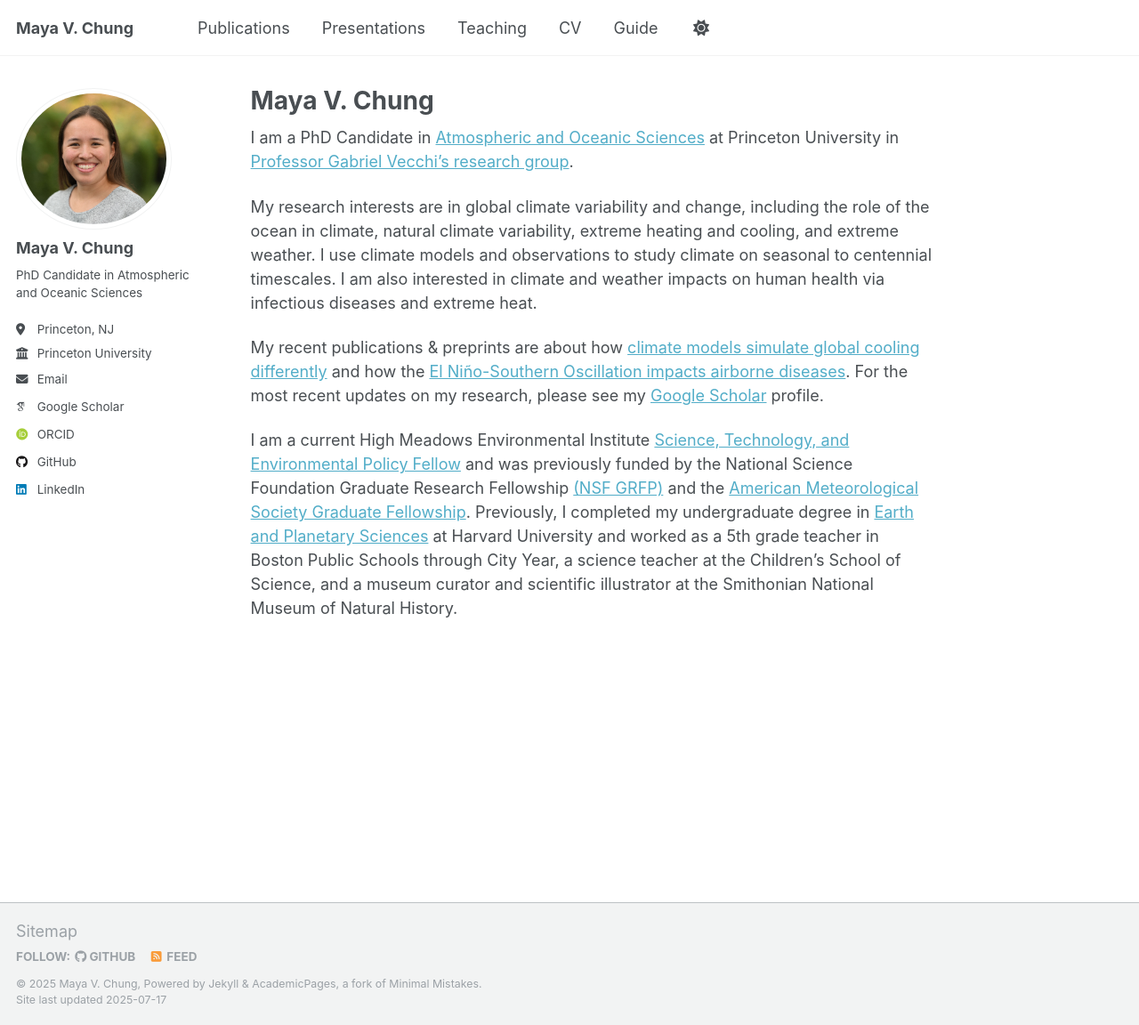
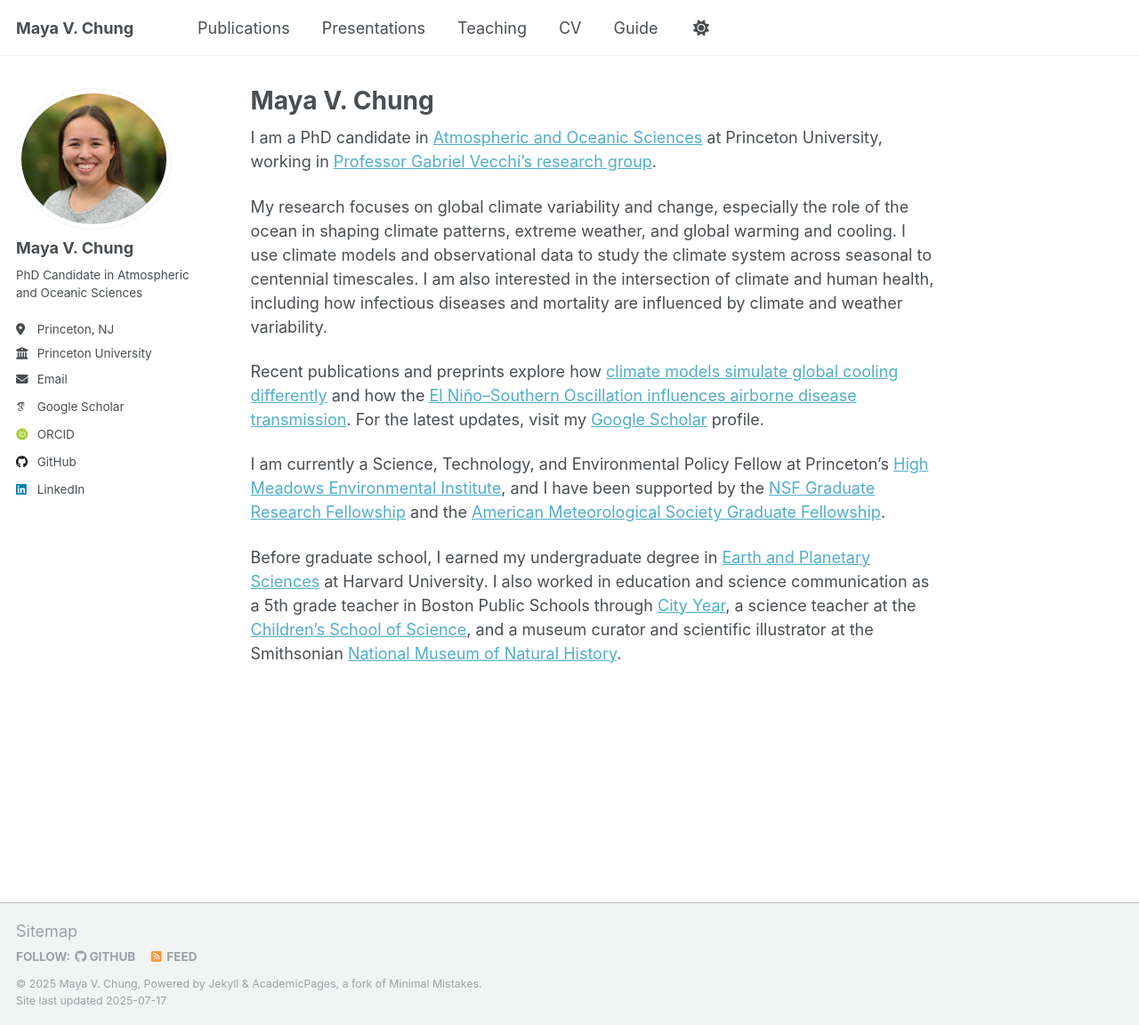
Before and after one commit to mayavchung/mayavchung.github.io, a Jekyll site: the page built from _pages/about.md, in a window 1280 px wide and 1152 px high. Shown: the whole window at 89% size. Built offline with Jekyll 4.4.1, drawn with Linux system fonts in a browser that asks for light colours; some web fonts are replaced; a script that is not in the unit is left out.

Commit message:
Update about.md

```diff
--- a/_pages/about.md
+++ b/_pages/about.md
@@ -7,10 +7,12 @@ redirect_from:
   - /about.html
 ---
 
-I am a PhD Candidate in [Atmospheric and Oceanic Sciences](https://aos.princeton.edu/) at Princeton University in [Professor Gabriel Vecchi's research group](https://vecchi.princeton.edu/).
+I am a PhD candidate in [Atmospheric and Oceanic Sciences](https://aos.princeton.edu/) at Princeton University, working in [Professor Gabriel Vecchi's research group](https://vecchi.princeton.edu/).
 
-My research interests are in global climate variability and change, including the role of the ocean in climate, natural climate variability, extreme heating and cooling, and extreme weather. I use climate models and observations to study climate on seasonal to centennial timescales. I am also interested in climate and weather impacts on human health via infectious diseases and extreme heat.
+My research focuses on global climate variability and change, especially the role of the ocean in shaping climate patterns, extreme weather, and global warming and cooling. I use climate models and observational data to study the climate system across seasonal to centennial timescales. I am also interested in the intersection of climate and human health, including how infectious diseases and mortality are influenced by climate and weather variability.
 
-My recent publications & preprints are about how [climate models simulate global cooling differently](https://essopenarchive.org/doi/full/10.22541/essoar.175190999.97949534) and how the [El Niño-Southern Oscillation impacts airborne diseases](https://agupubs.onlinelibrary.wiley.com/doi/full/10.1029/2024GH001193). For the most recent updates on my research, please see my [Google Scholar](https://scholar.google.com/citations?user=h5lDhDwAAAAJ&hl=en) profile.
+Recent publications and preprints explore how [climate models simulate global cooling differently](https://essopenarchive.org/doi/full/10.22541/essoar.175190999.97949534) and how the [El Niño–Southern Oscillation influences airborne disease transmission](https://agupubs.onlinelibrary.wiley.com/doi/full/10.1029/2024GH001193). For the latest updates, visit my [Google Scholar](https://scholar.google.com/citations?user=h5lDhDwAAAAJ&hl=en) profile.
 
-I am a current High Meadows Environmental Institute [Science, Technology, and Environmental Policy Fellow](https://environment.princeton.edu/education/hmei-step/) and was previously funded by the National Science Foundation Graduate Research Fellowship [(NSF GRFP)](https://www.nsf.gov/funding/opportunities/grfp-nsf-graduate-research-fellowship-program) and the [American Meteorological Society Graduate Fellowship](https://www.ametsoc.org/ams/information-for/students/ams-scholarships-and-fellowships/ams-graduate-fellowships/). Previously, I completed my undergraduate degree in [Earth and Planetary Sciences](https://eps.harvard.edu/) at Harvard University and worked as a 5th grade teacher in Boston Public Schools through City Year, a science teacher at the Children's School of Science, and a museum curator and scientific illustrator at the Smithonian National Museum of Natural History.
+I am currently a Science, Technology, and Environmental Policy Fellow at Princeton’s [High Meadows Environmental Institute](https://environment.princeton.edu/education/hmei-step/), and I have been supported by the [NSF Graduate Research Fellowship](https://www.nsf.gov/funding/opportunities/grfp-nsf-graduate-research-fellowship-program) and the [American Meteorological Society Graduate Fellowship](https://www.ametsoc.org/ams/information-for/students/ams-scholarships-and-fellowships/ams-graduate-fellowships/).
+
+Before graduate school, I earned my undergraduate degree in [Earth and Planetary Sciences](https://eps.harvard.edu/) at Harvard University. I also worked in education and science communication as a 5th grade teacher in Boston Public Schools through [City Year](https://www.cityyear.org/), a science teacher at the [Children’s School of Science](https://childrensschoolofscience.org/), and a museum curator and scientific illustrator at the Smithsonian [National Museum of Natural History](https://naturalhistory.si.edu/).
```
